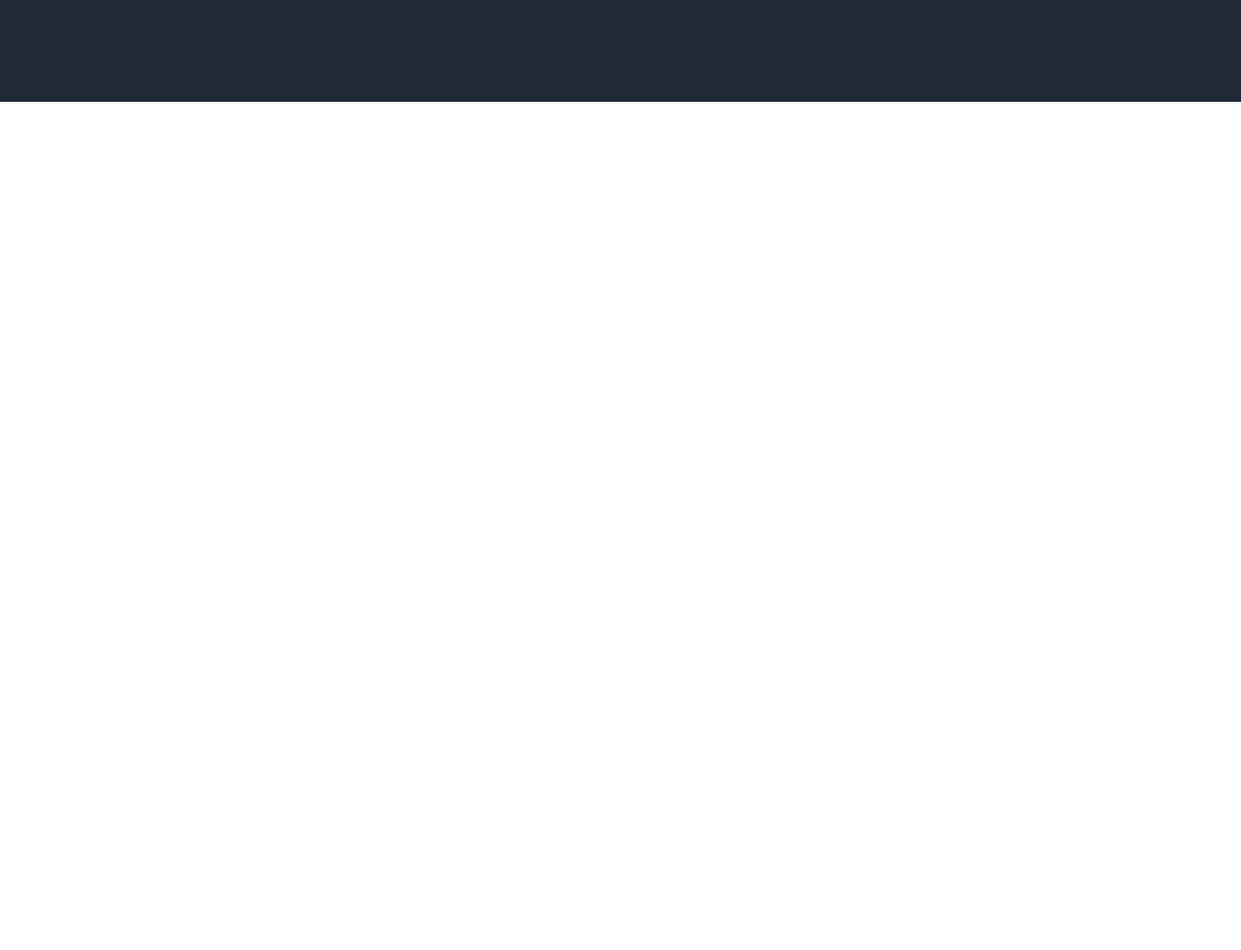
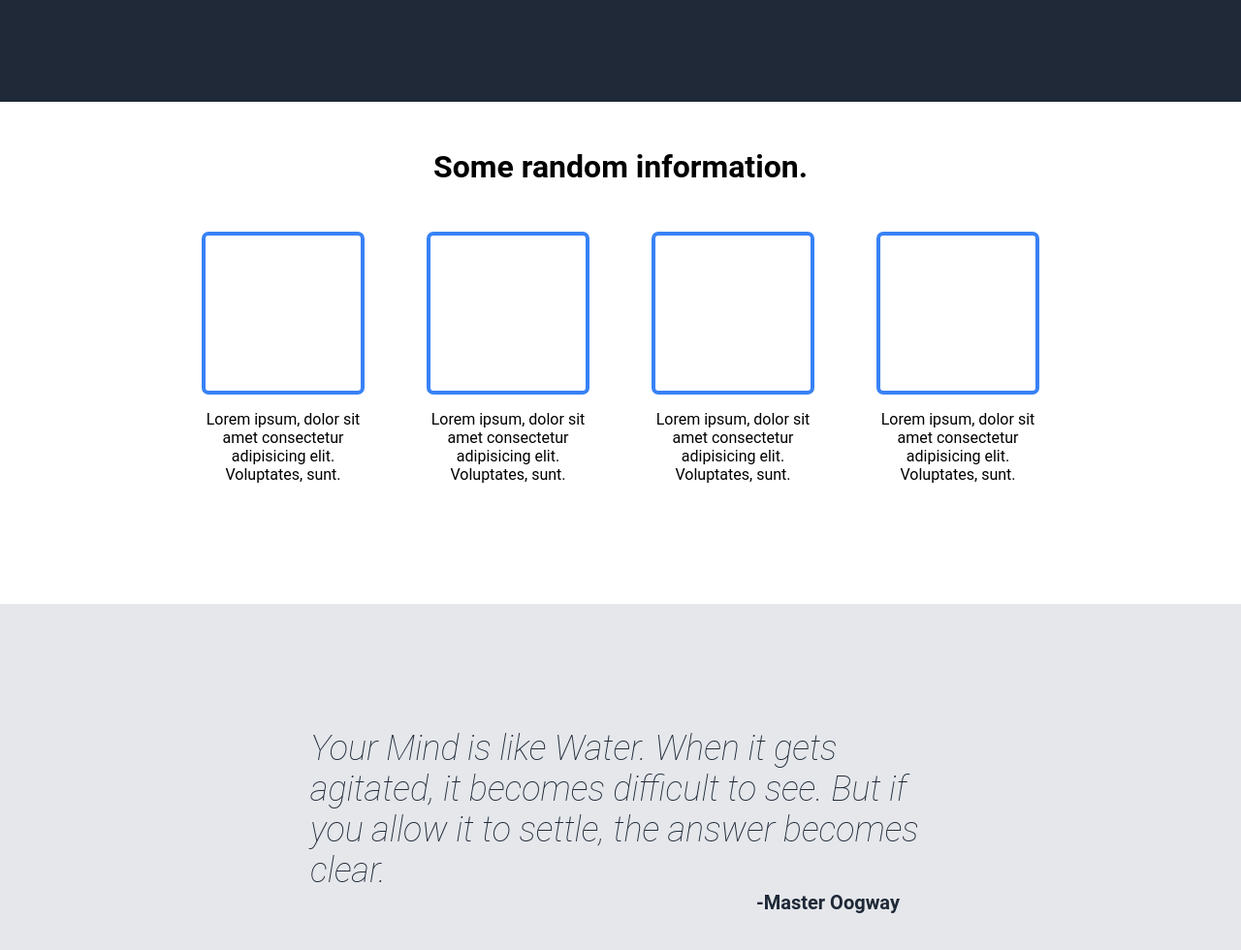
Before and after one commit to Froods/landing-page-TOP, a plain HTML site: page index.html in a window 1280 px wide. Shown: the part 522-1502 px from the top of the page at 97% size. Before the commit the page ends 800 px from the top, so only its background shows below. Drawn offline with Linux system fonts and the light colour scheme.

Commit message:
Add info + quote sections
Added two more sections to page (info & quote section)

```diff
--- a/index.html
+++ b/index.html
@@ -33,25 +33,30 @@
         </div>
 
         <div class="info">
-
+            <h1 class="info-header">Some random information.</h1>
             <div class="inforow">
-                <div class="infobox">
-
+                <div class="item">
+                    <div class="infobox"></div>
+                    <p class="info-text">Lorem ipsum, dolor sit amet consectetur adipisicing elit. Voluptates, sunt.</p>
                 </div>
-                <div class="infobox">
-
+                <div class="item">
+                    <div class="infobox"></div>
+                    <p class="info-text">Lorem ipsum, dolor sit amet consectetur adipisicing elit. Voluptates, sunt.</p>
                 </div>
-                <div class="infobox">
-
+                <div class="item">
+                    <div class="infobox"></div>
+                    <p class="info-text">Lorem ipsum, dolor sit amet consectetur adipisicing elit. Voluptates, sunt.</p>
                 </div>
-                <div class="infobox">
-
+                <div class="item">
+                    <div class="infobox"></div>
+                    <p class="info-text">Lorem ipsum, dolor sit amet consectetur adipisicing elit. Voluptates, sunt.</p>
                 </div>
             </div>
         </div>
 
-        <div class="quote">
-
+        <div class="quote-container">
+            <p class="quote">Your Mind is like Water. When it gets agitated, it becomes difficult to see. But if you allow it to settle, the answer becomes clear.</p>
+            <p class="quote-credit">-Master Oogway</p>
         </div>
 
         <div class="CTA">
--- a/styles.css
+++ b/styles.css
@@ -76,3 +76,67 @@ a, .text {
 .header-text {
     flex-shrink: 1;
 }
+
+.info {
+    display: flex;
+    flex-direction: column;
+    align-items: center;
+    padding: 0 15%;
+}
+
+.info-header {
+    margin-top: 48px;
+    margin-bottom: 48px;
+}
+
+.inforow {
+    display: flex;
+    justify-content: center;
+    gap: 64px;
+    margin-bottom: 108px;
+}
+
+.item {
+    display: flex;
+    flex-direction: column;
+    align-items: center;
+}
+
+.infobox {
+    width: 160px;
+    height: 160px;
+    border: 4px solid #3882F6;
+    border-radius: 7px;
+}
+
+.info-text {
+    text-align: center;
+    max-width: 160px;
+}
+
+.quote-container {
+    display: flex;
+    align-items: center;
+    padding: 0 25%;
+    flex-direction: column;
+    background-color: #E5E7EB;
+}
+
+.quote {
+    font-size: 36px;
+    font-weight: 100;
+    font-style: italic;
+    color: #1F2937;
+    margin-bottom: 0;
+    margin-top: 128px;
+}
+
+.quote-credit {
+    font-size: 20px;
+    font-weight: bold;
+    color: #1F2937;
+    align-self: flex-end;
+    margin-top: 0;
+    margin-bottom: 128px;
+    margin-right: 5%;
+}
```
